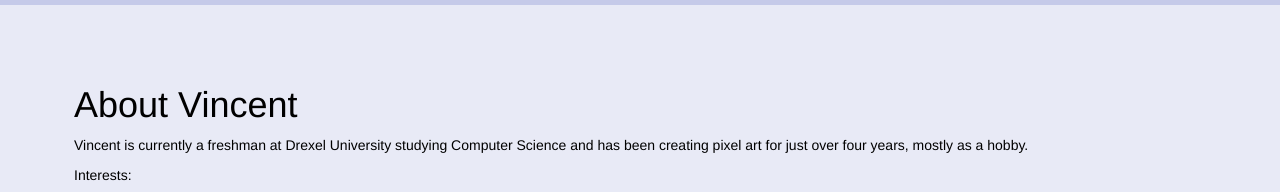
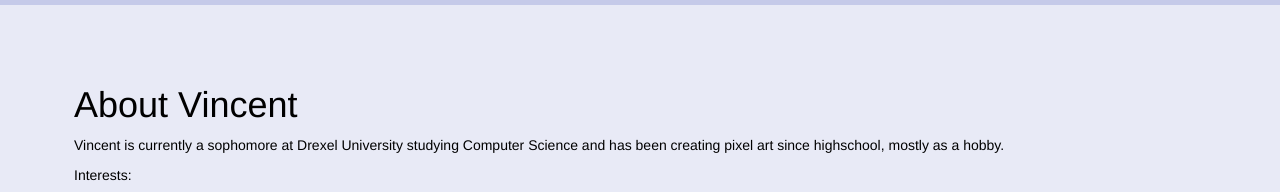
Before and after one commit to VnceGd/pixelart, a plain HTML site: page index.html in a window 1280 px wide. Shown: the part 1560-1752 px from the top of the page. Drawn offline with nearby package versions, Linux system fonts and the light colour scheme.

Commit message:
Updated description

```diff
--- a/index.html
+++ b/index.html
@@ -103,7 +103,7 @@
       <div class="container">
         <h1> About Vincent </h1>
         <div class="hiddenStuff">
-          <p> Vincent is currently a freshman at Drexel University studying Computer Science and has been creating pixel art for just over four years, mostly as a hobby. </p>
+          <p> Vincent is currently a sophomore at Drexel University studying Computer Science and has been creating pixel art since highschool, mostly as a hobby. </p>
           <p> Interests:
             <ul>
               <li> Computer Games (Favorite Games: Hearthstone, osu!, League of Legends) </li>
```
